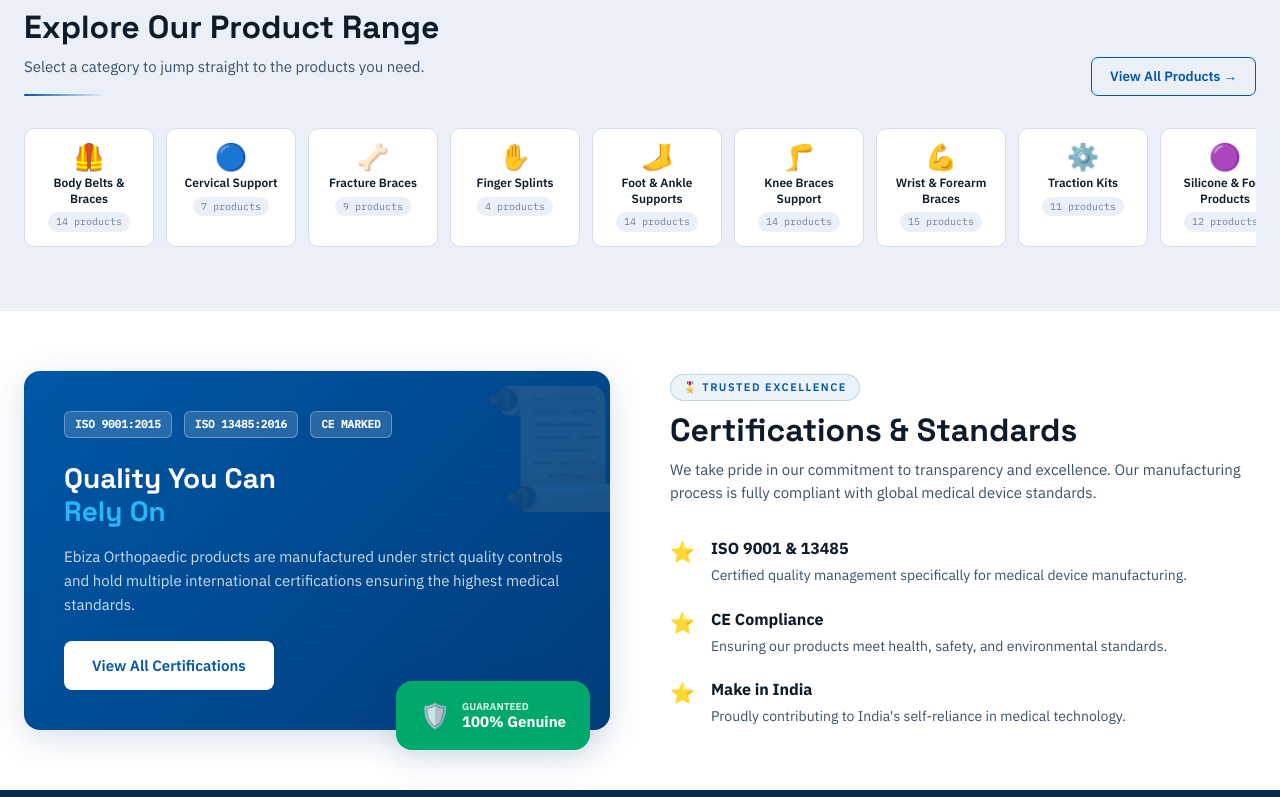
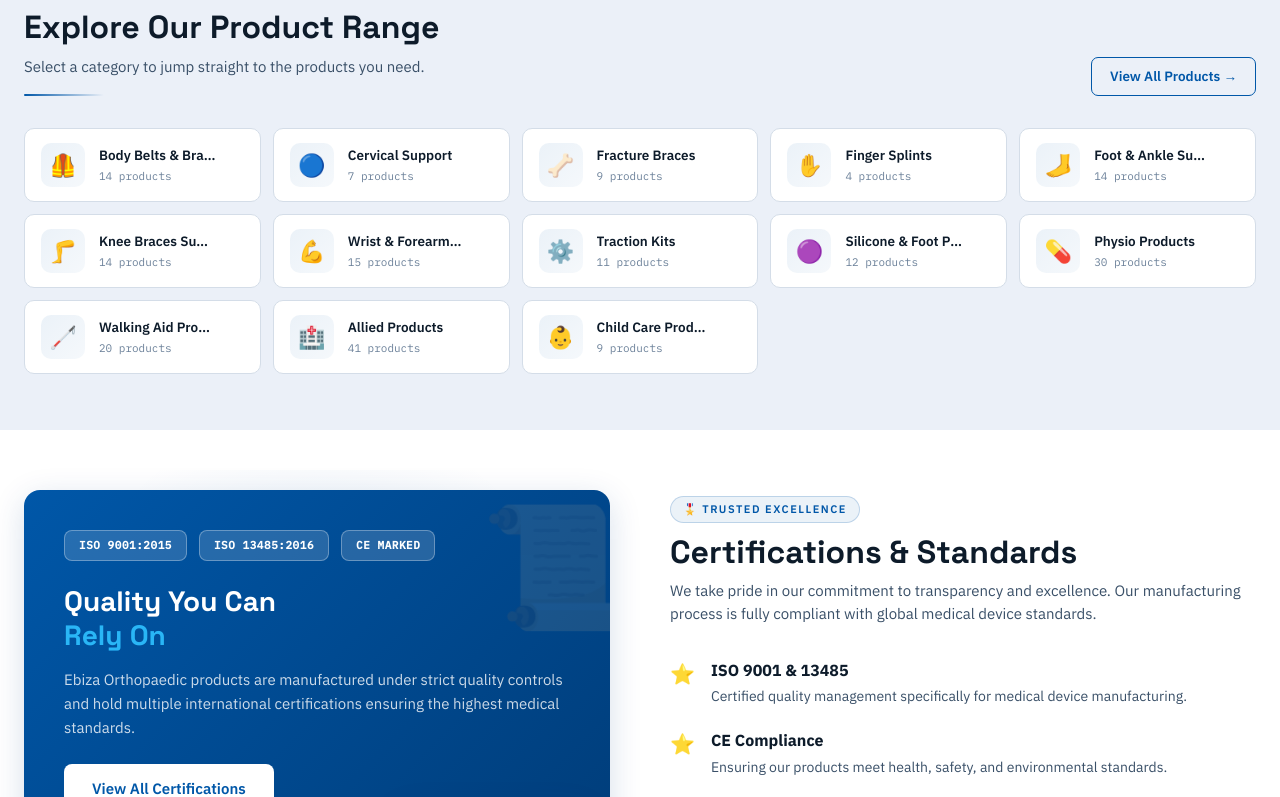
Before and after one commit to Bhinder1995/Ebiza-Othopadic, a Next.js app: page / in a window 1280 px wide. Shown: the part 970-1767 px from the top of the page. Built offline with nearby package versions, Linux system fonts and the light colour scheme.

Commit message:
fix: add missing certifications section styles on homepage

```diff
--- a/app/globals.css
+++ b/app/globals.css
@@ -593,3 +593,46 @@ footer{
 .cat-grid-card:hover .cat-grid-arrow{opacity:1;transform:translateX(0)}
 
 /* responsive: show grid on desktop, strip on mobile */
+@media(min-width:768px){
+  .cat-scroll-strip{display:none}
+  .cat-grid{display:grid}
+}
+
+/* ── TRUST & CERTIFICATIONS SECTION ── */
+.mobile-stack {
+  display: grid;
+  grid-template-columns: 1fr 1fr;
+  gap: 60px;
+  align-items: center;
+}
+
+@media (max-width: 991px) {
+  .mobile-stack {
+    grid-template-columns: 1fr;
+    gap: 40px;
+  }
+}
+
+.iso-badge {
+  display: inline-flex;
+  padding: 6px 14px;
+  border-radius: 8px;
+  font-size: 11px;
+  font-weight: 700;
+  letter-spacing: 0.05em;
+  text-transform: uppercase;
+}
+
+.trust-visual {
+  position: relative;
+  z-index: 1;
+}
+
+.trust-visual::after {
+  content: '';
+  position: absolute;
+  inset: -20px;
+  background: radial-gradient(circle at center, rgba(0,87,168,0.1) 0%, transparent 70%);
+  z-index: -1;
+  pointer-events: none;
+}
```
